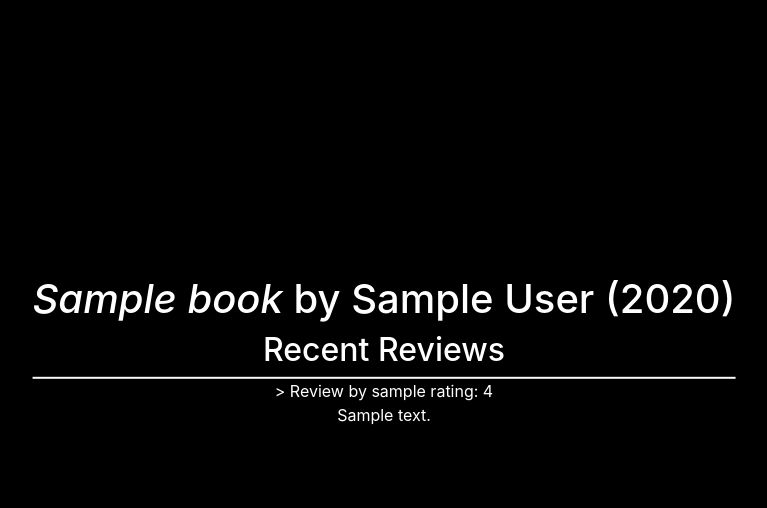
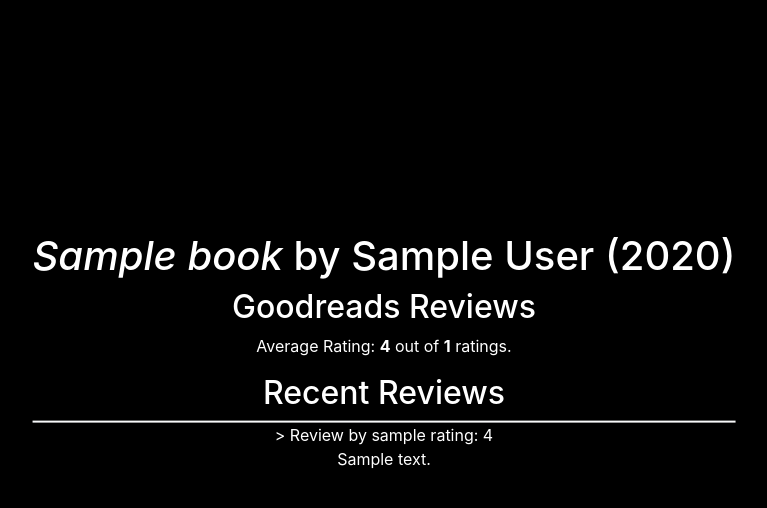
Before and after one commit to Czibor13/Flask-Book-Review, a Flask app: template templates/isbn.html in a window 1280 px wide. Shown: the part 56-564 px from the top of the page, without its empty margins (256-1023 px from the left). Run offline with Flask 2, Linux system fonts and the light colour scheme; the template is opened without the code that fills it: most values are stand-ins (such as "Sample title", 1, 10 or a date in 2020); some libraries are stand-ins or nearby versions.

Commit message:
Added Goodreads api support. Added error page for ISBNs

```diff
--- a/application.py
+++ b/application.py
@@ -1,4 +1,4 @@
-import os
+import os, requests
 
 from flask import Flask, redirect, render_template, request, session, url_for
 from flask_session import Session
@@ -7,9 +7,12 @@
 
 app = Flask(__name__)
 
-# Check for environment variable
+# Check for environment variables
 if not os.getenv("DATABASE_URL"):
     raise RuntimeError("DATABASE_URL is not set")
+
+if not os.getenv("GOODREADS_API_KEY"):
+    raise RuntimeError("GOODREADS_API_KEY is not set")
 
 # Configure session to use filesystem
 app.config["SESSION_PERMANENT"] = False
@@ -130,8 +133,22 @@
 def book(isbn):
     # Query for book information
     book = db.execute("SELECT * FROM books WHERE isbn = :isbn", {"isbn": isbn}).fetchone()
+
     # Query for reviews
     reviews = db.execute("SELECT * FROM reviews WHERE isbn = :isbn", {"isbn": isbn}).fetchall()
+
+    # Query Goodreads for ratings and review counts
+    res = requests.get("https://www.goodreads.com/book/review_counts.json", params={"key": os.getenv("GOODREADS_API_KEY"), "isbns": isbn})
+    message = None
+    gr_book = None
+    if res.status_code == 404:
+        message = "Goodreads does not have any information for this book"
+    else:
+        gr_book = res.json()['books'][0]
+
+    # If the book is not in the database or in the goodreads database, show an error page instead.
+    if not book and not gr_book:
+        return render_template("error.html", message="ISBN not in database or in Goodreads database.")
 
     # Check if the user is logged in
     if 'user' in session:
@@ -139,9 +156,9 @@
         users_review = db.execute("SELECT * FROM reviews WHERE isbn = :isbn AND username = :username", {"isbn": isbn, "username": session['user']}).fetchone()
         # If they do have a review, show that review in a seperate section
         if users_review:
-            return render_template("isbn.html", isbn=isbn, book=book, reviews=reviews, users_review=users_review, user_reviewed=True)
+            return render_template("isbn.html", isbn=isbn, book=book, reviews=reviews, users_review=users_review, gr_book=gr_book, message=message)
 
-    return render_template("isbn.html", isbn=isbn, book=book, reviews=reviews)
+    return render_template("isbn.html", isbn=isbn, book=book, reviews=reviews, gr_book=gr_book, message=message)
 
 # User profile pages that display reviews, and also handle posting new reviews from the isbn form.
 @app.route("/profile/<user>", methods=["GET", "POST"])
--- a/templates/isbn.html
+++ b/templates/isbn.html
@@ -2,6 +2,15 @@
 {% block title %} {{ book.isbn }} {% endblock %}
 {% block header %} <i>{{ book.title }}</i> by {{ book.author }} ({{ book.year }}) {% endblock %}
 {% block main %}
+
+{% if gr_book %}
+    <h2>Goodreads Reviews</h2>
+    <p>Average Rating: <strong>{{ gr_book['average_rating'] }}</strong> out of <strong>{{ gr_book['reviews_count'] }}</strong> ratings.</p>
+{% else %}
+    <div class="alert alert-danger" role=alert>
+        <p> {{ message }} </p>
+    </div>
+{% endif %}
 
 <h2>Recent Reviews</h2>
 <ul class="list-unstyled">
@@ -28,7 +37,7 @@
         </ul>
     {% endif %}
 
-    {% if not user_reviewed %}
+    {% if not users_review %}
         <form action="{{ url_for('profile', user=session['user']) }}" method="post">
             <input type="text" name="review" placeholder="Enter a Review">
             <input type="text" name="rating" placeholder="Enter a Rating">
```
